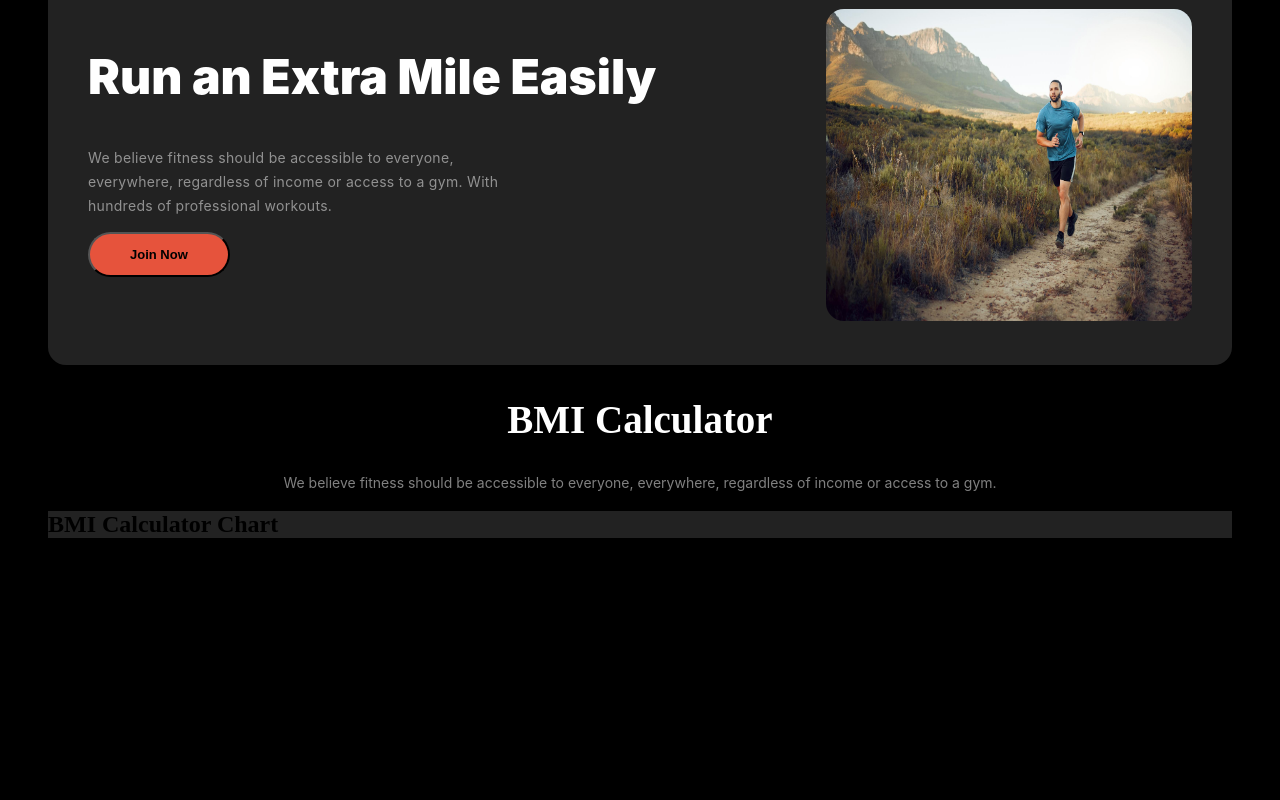
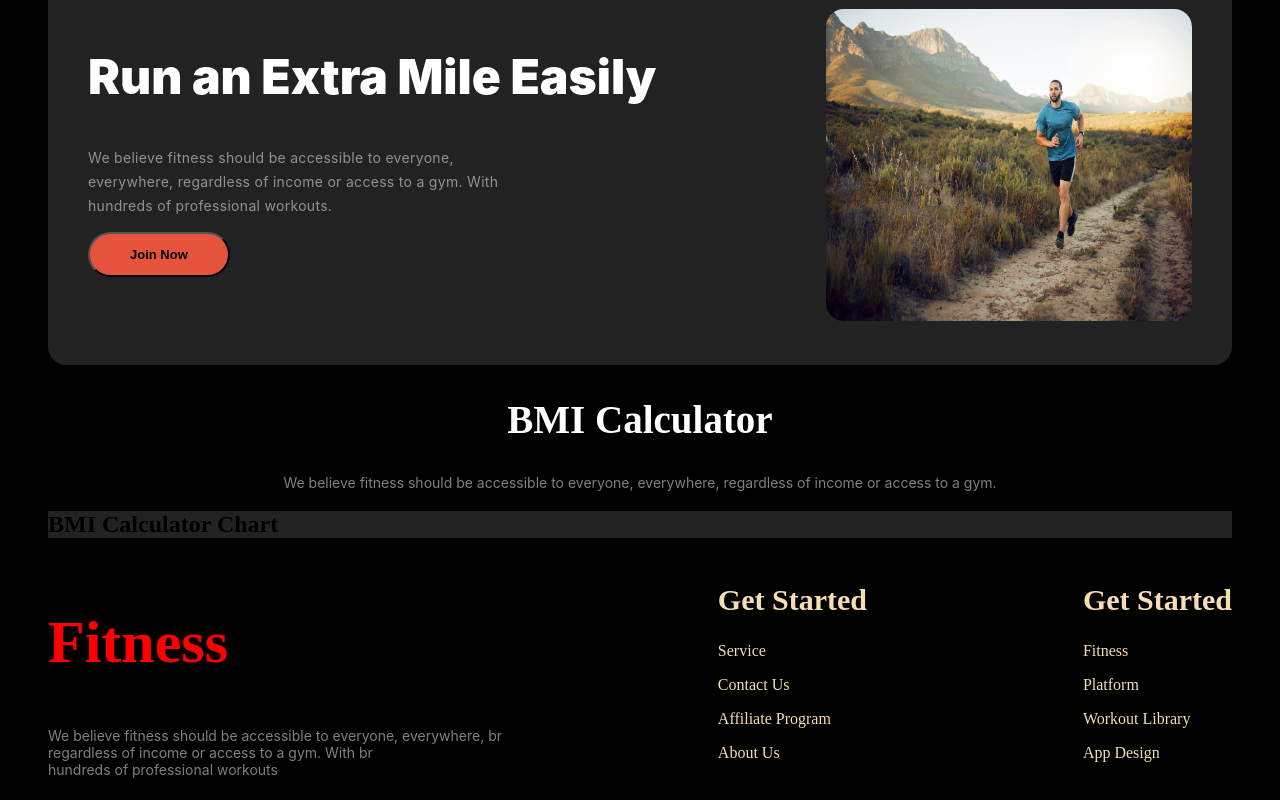
Before and after one commit to Waseque1000/assignment-002, a plain HTML site: page index.html in a window 1280 px wide. Shown: the part 1334-2134 px from the top of the page. Before the commit the page ends 1892 px from the top, so only its background shows below. Drawn offline with Linux system fonts and the light colour scheme.

Commit message:
i can't working becouse of netword and electricity

```diff
--- a/index.html
+++ b/index.html
@@ -115,5 +115,35 @@
         </div>
       </div>
     </section>
+
+    <!--  ! footer -->
+    <section class="footer">
+      <div>
+        <h1 class="foot-h1">Fitness</h1>
+        <p class="foot-p">
+          We believe fitness should be accessible to everyone, everywhere, br<br />
+          regardless of income or access to a gym. With br<br />
+          hundreds of professional workouts
+        </p>
+      </div>
+      <div class="footer-services">
+        <h2 class="foot-h2">Get Started</h2>
+        <div>
+          <p>Service</p>
+          <p>Contact Us</p>
+          <p>Affiliate Program</p>
+          <p>About Us</p>
+        </div>
+      </div>
+      <div class="footer-services">
+        <h2 class="foot-h2">Get Started</h2>
+        <div>
+          <p>Fitness</p>
+          <p>Platform</p>
+          <p>Workout Library</p>
+          <p>App Design</p>
+        </div>
+      </div>
+    </section>
   </body>
 </html>
--- a/style.css
+++ b/style.css
@@ -203,3 +203,30 @@ run  */
 .calculator {
   background: rgb(34, 34, 34);
 }
+
+/*  footer */
+.foot-h1 {
+  font-size: 60px;
+  color: red;
+}
+
+.foot-p {
+  color: rgba(255, 255, 255, 0.5);
+  font-family: Inter;
+  font-size: 14px;
+  font-weight: 400;
+}
+
+.foot-h2 {
+  color: wheat;
+  font-size: 30px;
+}
+
+.footer-services {
+  color: wheat;
+}
+
+.footer {
+  display: flex;
+  justify-content: space-between;
+}
```
